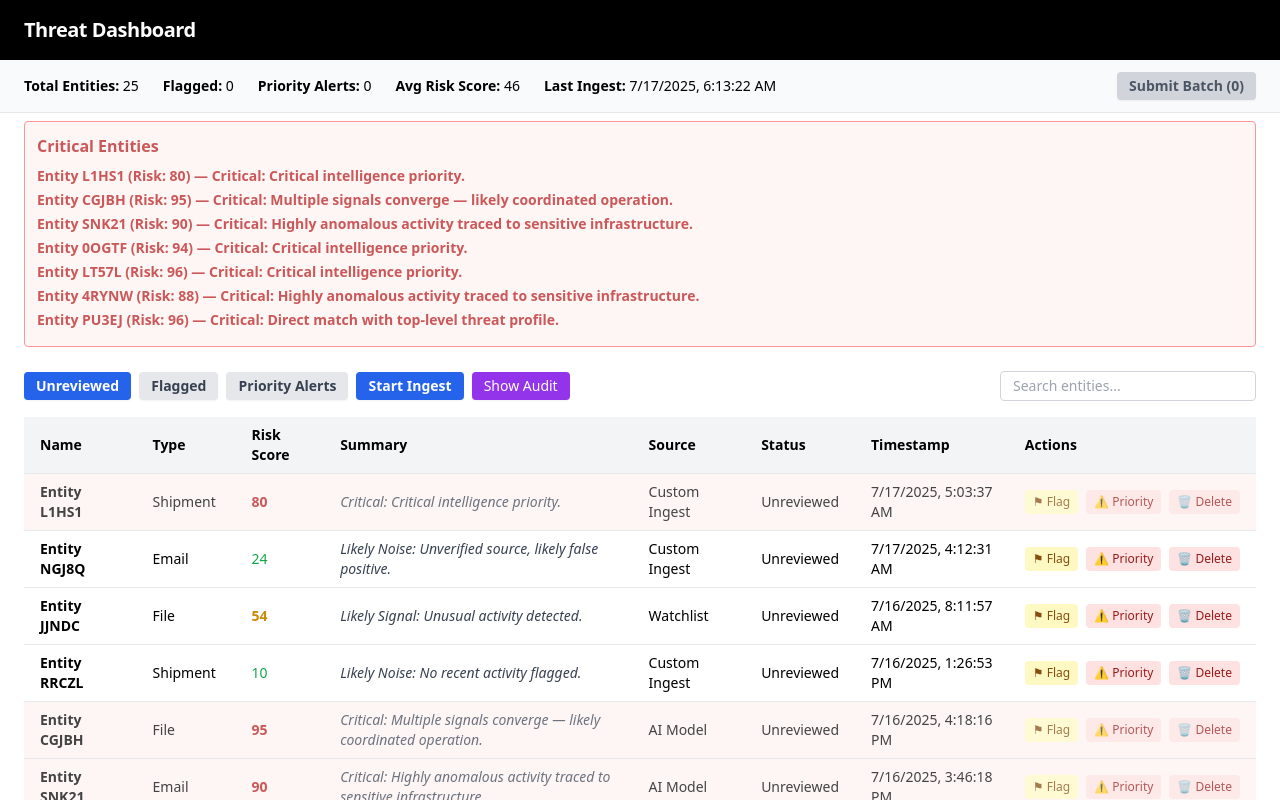
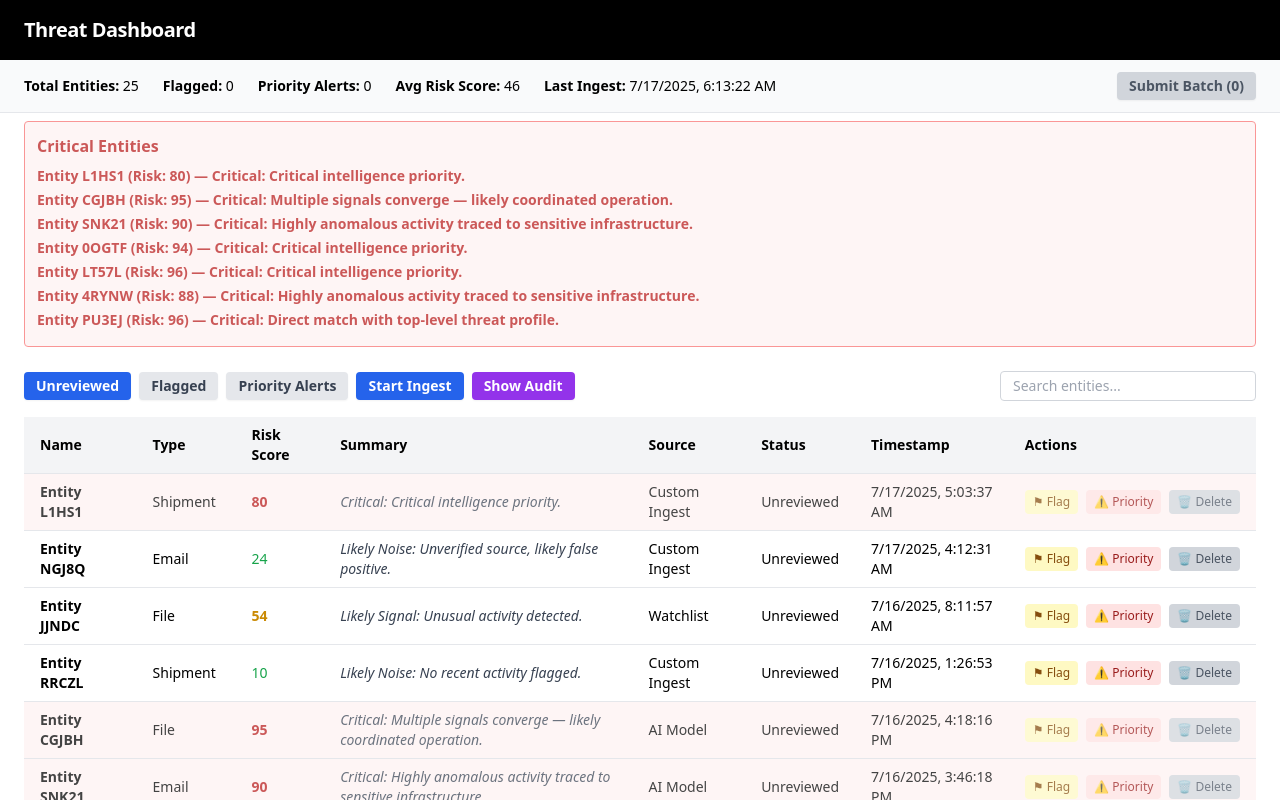
Before and after one commit to EliCohavi/suspicious-entity-dashboard, a React (Create React App) app: page / in a window 1280 px wide. Built offline with nearby package versions, Linux system fonts and the light colour scheme.

Commit message:
Small UI text changes

```diff
--- a/src/App.js
+++ b/src/App.js
@@ -255,7 +255,7 @@ export default function App() {
 
             <button
               onClick={() => setShowAudit(prev => !prev)}
-              className="px-3 py-1 bg-purple-600 text-white rounded text-sm shadow-sm hover:bg-purple-700 transition"
+              className="px-3 py-1 font-semibold bg-purple-600 text-white rounded text-sm shadow-sm hover:bg-purple-700 transition"
             >
               {showAudit ? 'Hide Audit' : 'Show Audit'}
             </button>
--- a/src/components/EntityTable.js
+++ b/src/components/EntityTable.js
@@ -85,7 +85,7 @@ export default function EntityTable({ entities, onAction, onSort, sortConfig })
               )}
               <button
                 onClick={() => onAction(entity.id, 'Deleted')}
-                className="px-2 py-1 bg-red-100 text-red-800 rounded text-xs"
+                className="px-2 py-1 bg-gray-300 text-gray-600 rounded text-xs"
                 title="Delete Entity"
               >
                 🗑️ Delete
```
